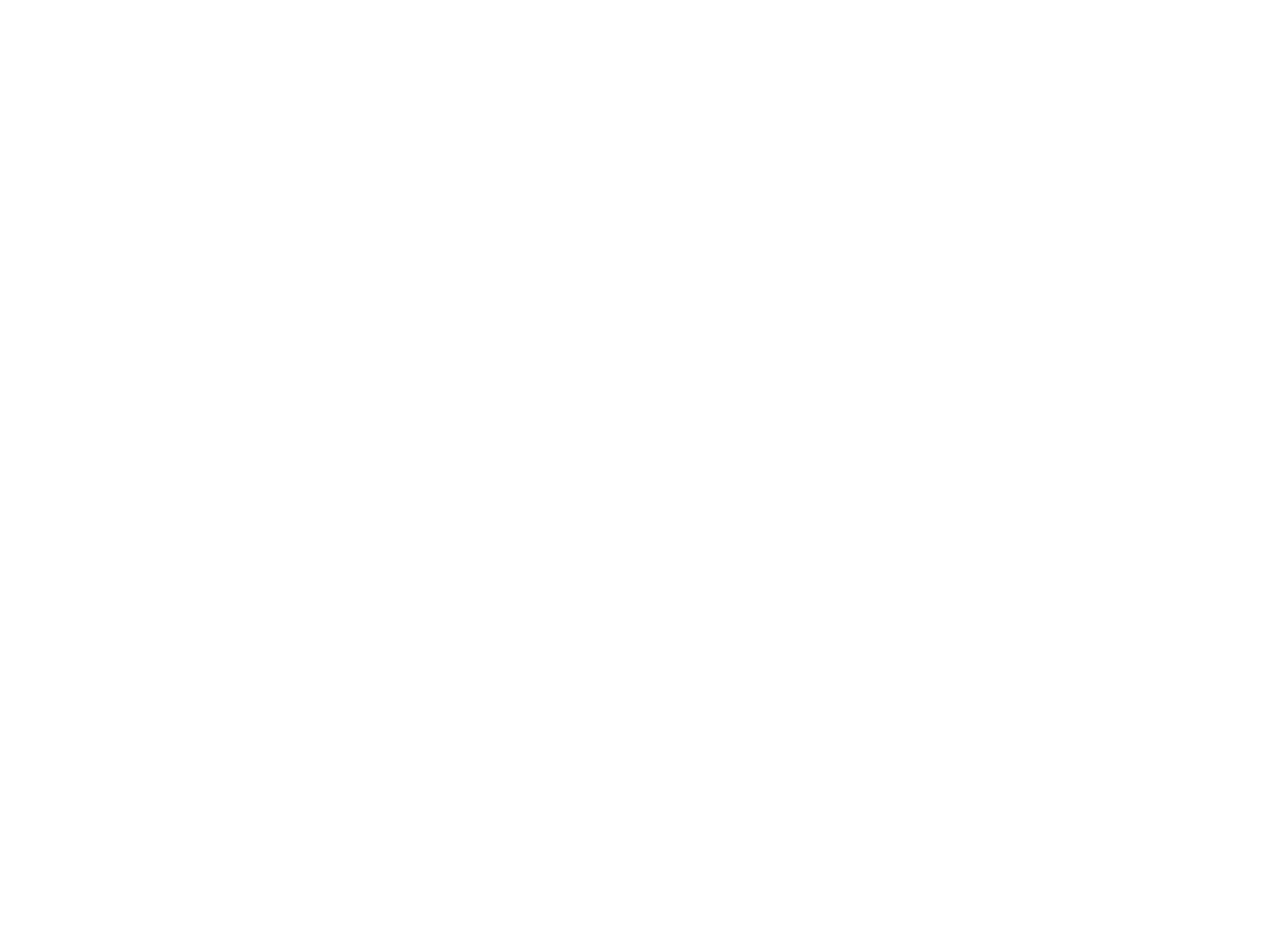
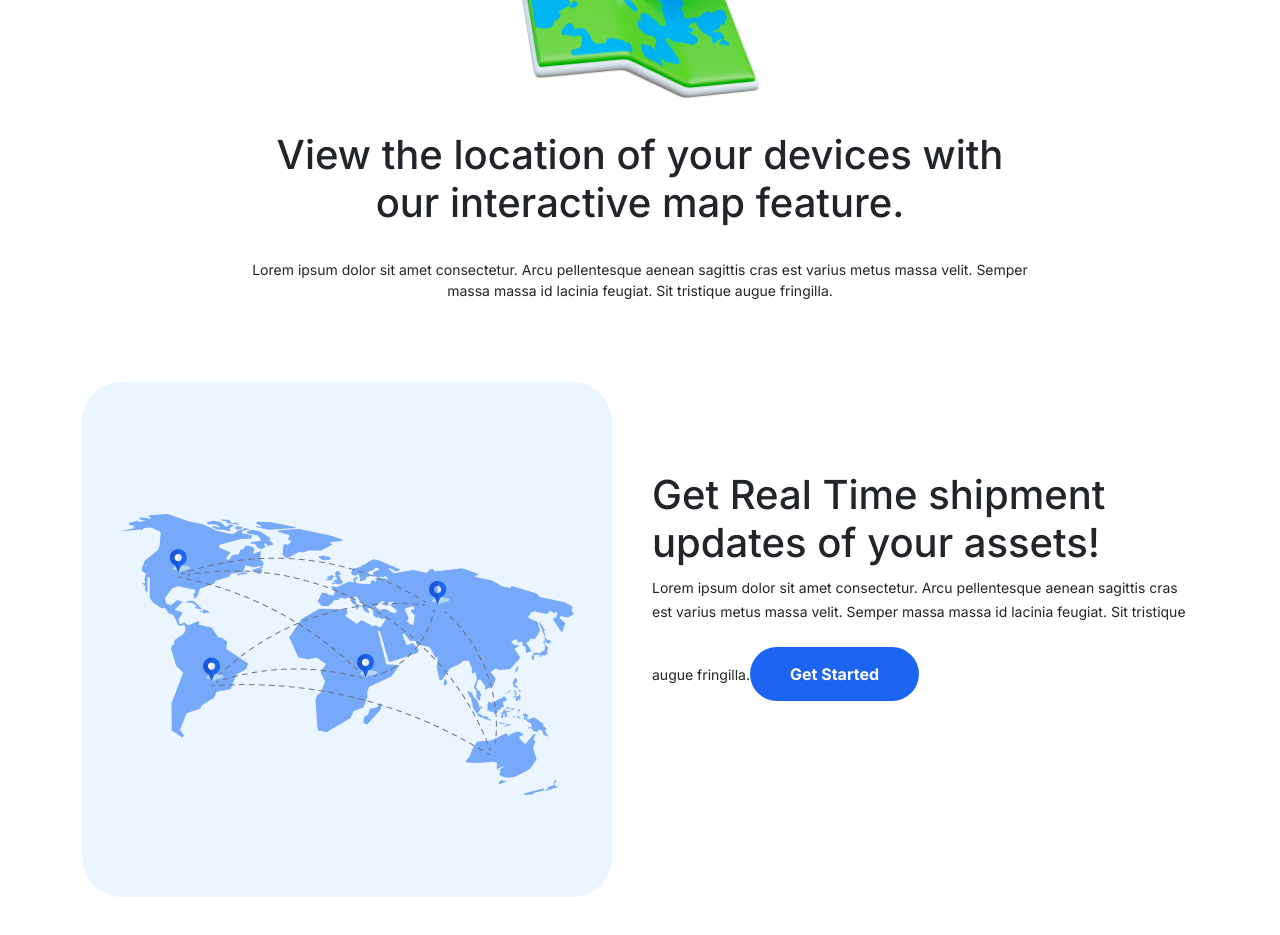
Before and after one commit to mubinkg/product-management-frontend, a Next.js app: page / in a window 1280 px wide. Shown: the part 4900-5835 px from the top of the page. Before the commit the page ends 4653 px from the top, so only its background shows below. Built offline with nearby package versions, Linux system fonts and the light colour scheme.

Commit message:
add location section

```diff
--- a/src/app/page.tsx
+++ b/src/app/page.tsx
@@ -7,6 +7,7 @@
 import HomeStore from '@/components/homepage/HomeStore';
 import HomeNotification from '@/components/homepage/HomeNotification';
 import HomeDashboard from '@/components/homepage/HomeDashboard';
+import HomeLocation from '@/components/homepage/HomeLocation';
 
 
 export default function Home() {
@@ -23,6 +24,7 @@
       <HomeStore/>
       <HomeNotification/>
       <HomeDashboard/>
+      <HomeLocation/>
     </main>
   );
 }
--- /dev/null
+++ b/src/components/homepage/HomeLocation.tsx
@@ -0,0 +1,41 @@
+import Image from 'next/image'
+import React from 'react'
+import { Col, Container, Row } from 'reactstrap'
+
+const HomeLocation = () => {
+    return (
+        <div style={{marginTop: "80px", marginBottom: "80px"}}>
+            <Container>
+                <div className='d-flex flex-column align-items-center'>
+                    <Image src='/map.png' alt='map' width={378} height={378} />
+                    <h1 style={{width: "780px", textAlign: "center"}}>
+                        View the location of your devices with our interactive map feature.
+                    </h1>
+                    <small className='mt-4' style={{width: "780px", textAlign: "center"}}>
+                        Lorem ipsum dolor sit amet consectetur. Arcu pellentesque aenean sagittis cras est varius metus massa velit. Semper massa massa id lacinia feugiat. Sit tristique augue fringilla.
+                    </small>
+                </div>
+                <div style={{marginTop: "80px"}}>
+                    <Row>
+                        <Col md={6} sm={12}>
+                            <Image src='/map1.jpg' alt='map2' width={530} height={516}/>
+                        </Col>
+                        <Col md={6} sm={12} style={{ paddingTop: "90px"}}>
+                            <h1>
+                            Get Real Time shipment updates of your assets!
+                            </h1>
+                            <small className='mt-4'>
+                            Lorem ipsum dolor sit amet consectetur. Arcu pellentesque aenean sagittis cras est varius metus massa velit. Semper massa massa id lacinia feugiat. Sit tristique augue fringilla.
+                            </small>
+                            <button className='hero-btn mt-4'>
+                                Get Started
+                            </button>
+                        </Col>
+                    </Row>
+                </div>
+            </Container>
+        </div>
+    )
+}
+
+export default HomeLocation
```
Also changed, not shown: public/map.png (added), public/map1.jpg (added).
